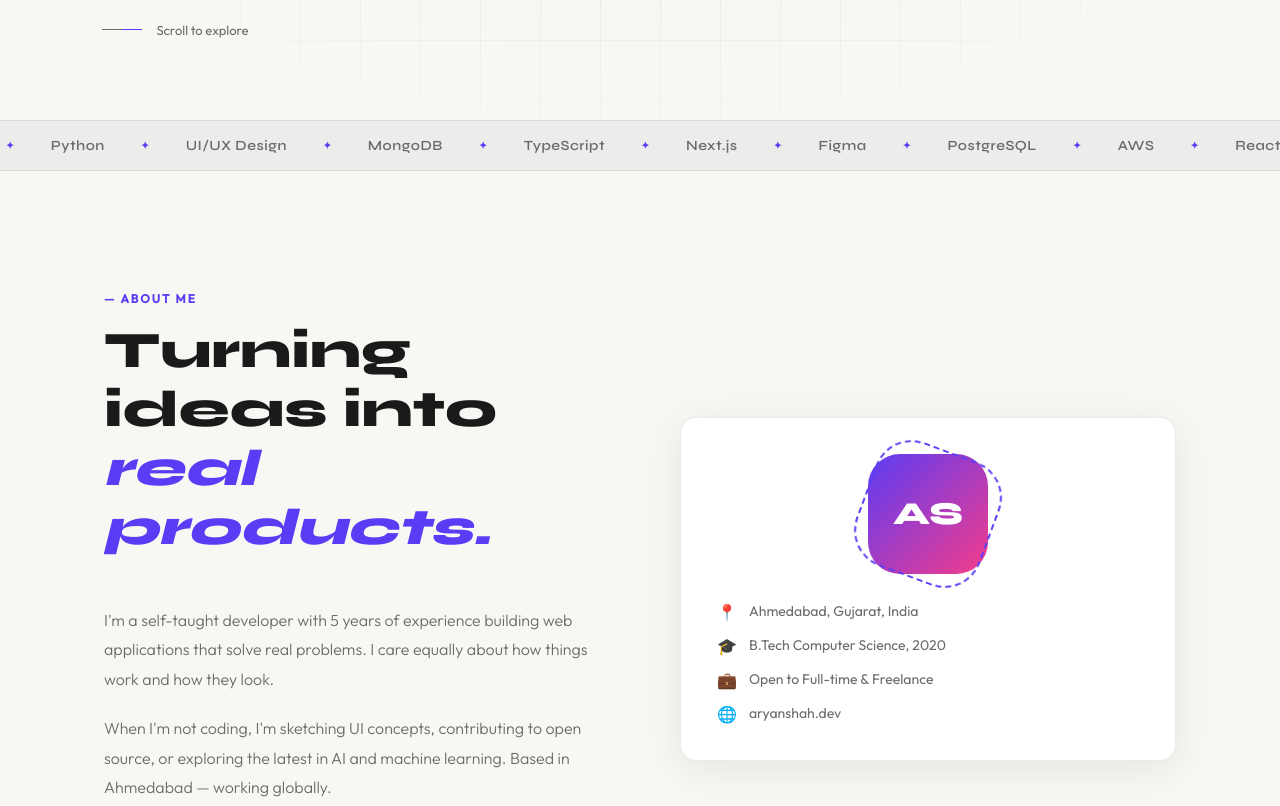
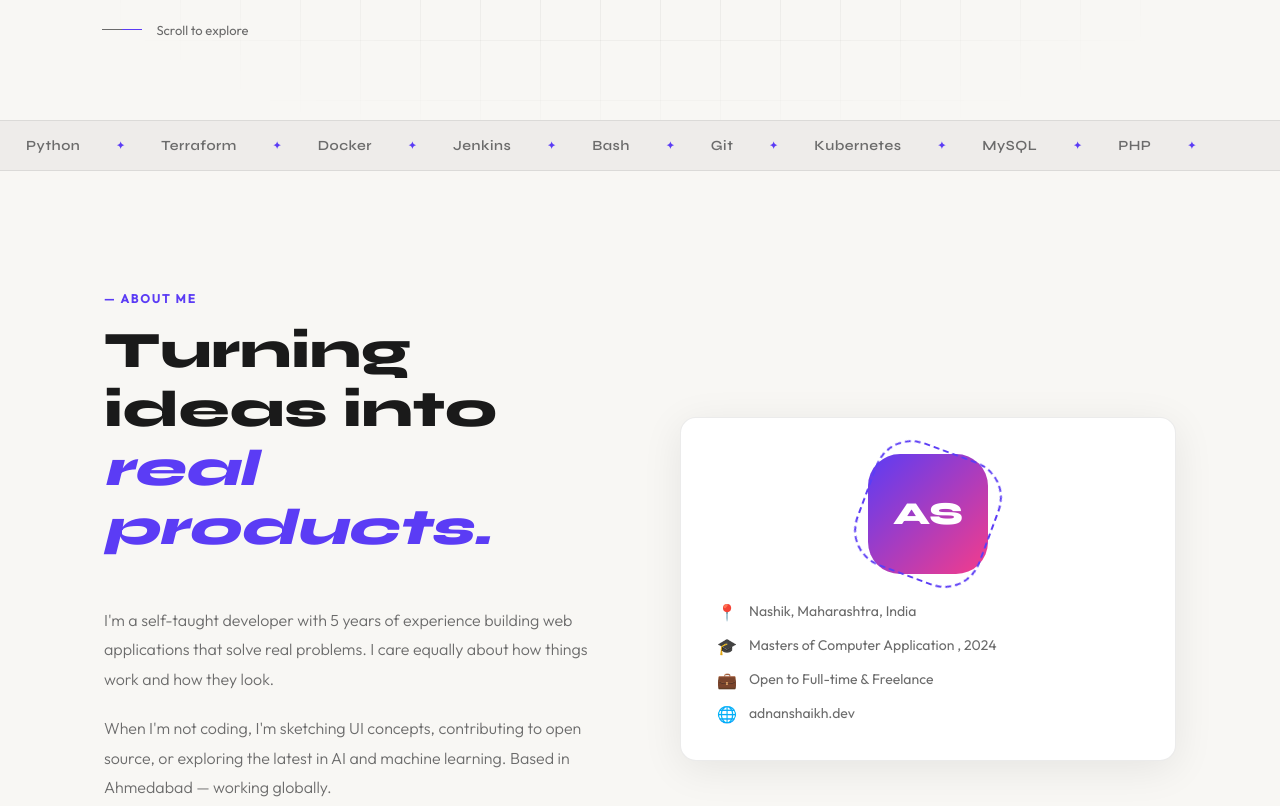
Before and after one commit to adnan-shaikh09/portfolio-github-actions-s3, a plain HTML site: page index.html in a window 1280 px wide. Shown: the part 680-1486 px from the top of the page. Drawn offline with Linux system fonts and the light colour scheme.

Commit message:
Updated code in index.html

```diff
--- a/index.html
+++ b/index.html
@@ -4,7 +4,7 @@
   <meta charset="UTF-8" />
   <meta name="viewport" content="width=device-width, initial-scale=1.0" />
   <meta name="description" content="Aryan Shah — Full Stack Developer & UI/UX Designer based in Ahmedabad." />
-  <title>Aryan Shah — Developer & Designer</title>
+  <title>Adnan Shaikh DevOps Engineer</title>
   <link rel="stylesheet" href="style.css" />
   <link href="https://fonts.googleapis.com/css2?family=Syne:wght@400;500;600;700;800&family=Outfit:wght@300;400;500&display=swap" rel="stylesheet" />
 </head>
@@ -79,7 +79,7 @@
         <div class="hcard-top">
           <div class="hcard-avatar">AS</div>
           <div class="hcard-info">
-            <strong>Chanda Sirvi</strong>
+            <strong>Adnan Shaikh</strong>
             <span>Full Stack Dev</span>
           </div>
           <div class="hcard-badge">✦ Open</div>
@@ -103,26 +103,17 @@
   <div class="marquee-section">
     <div class="marquee-track">
       <div class="marquee-inner">
-        <span>React</span><span class="mx">✦</span>
-        <span>Node.js</span><span class="mx">✦</span>
+        <span>AWS</span><span class="mx">✦</span>
+        <span>Linux</span><span class="mx">✦</span>
         <span>Python</span><span class="mx">✦</span>
-        <span>UI/UX Design</span><span class="mx">✦</span>
-        <span>MongoDB</span><span class="mx">✦</span>
-        <span>TypeScript</span><span class="mx">✦</span>
-        <span>Next.js</span><span class="mx">✦</span>
-        <span>Figma</span><span class="mx">✦</span>
-        <span>PostgreSQL</span><span class="mx">✦</span>
-        <span>AWS</span><span class="mx">✦</span>
-        <span>React</span><span class="mx">✦</span>
-        <span>Node.js</span><span class="mx">✦</span>
-        <span>Python</span><span class="mx">✦</span>
-        <span>UI/UX Design</span><span class="mx">✦</span>
-        <span>MongoDB</span><span class="mx">✦</span>
-        <span>TypeScript</span><span class="mx">✦</span>
-        <span>Next.js</span><span class="mx">✦</span>
-        <span>Figma</span><span class="mx">✦</span>
-        <span>PostgreSQL</span><span class="mx">✦</span>
-        <span>AWS</span><span class="mx">✦</span>
+        <span>Terraform</span><span class="mx">✦</span>
+        <span>Docker</span><span class="mx">✦</span>
+        <span>Jenkins</span><span class="mx">✦</span>
+        <span>Bash</span><span class="mx">✦</span>
+        <span>Git</span><span class="mx">✦</span>
+        <span>Kubernetes</span><span class="mx">✦</span>
+        <span>MySQL</span><span class="mx">✦</span>
+        <span>PHP</span><span class="mx">✦</span>
       </div>
     </div>
   </div>
@@ -155,11 +146,11 @@
             <div class="about-facts">
               <div class="fact-item">
                 <span class="fact-icon">📍</span>
-                <span>Ahmedabad, Gujarat, India</span>
+                <span>Nashik, Maharashtra, India</span>
               </div>
               <div class="fact-item">
                 <span class="fact-icon">🎓</span>
-                <span>B.Tech Computer Science, 2020</span>
+                <span>Masters of Computer Application , 2024</span>
               </div>
               <div class="fact-item">
                 <span class="fact-icon">💼</span>
@@ -167,7 +158,7 @@
               </div>
               <div class="fact-item">
                 <span class="fact-icon">🌐</span>
-                <span>aryanshah.dev</span>
+                <span>adnanshaikh.dev</span>
               </div>
             </div>
           </div>
@@ -269,11 +260,11 @@
           <div class="contact-links reveal">
             <a href="mailto:aryan@example.com" class="c-link">
               <span class="c-link-icon">✉</span>
-              <span>aryan@example.com</span>
+              <span>adnan@example.com</span>
             </a>
             <a href="tel:+919876543210" class="c-link">
               <span class="c-link-icon">📞</span>
-              <span>+91 98765 43210</span>
+              <span>+91 9999999999</span>
             </a>
             <div class="social-row">
               <a href="https://github.com" target="_blank" class="social-icon" title="GitHub">GH</a>
@@ -341,8 +332,8 @@
         </div>
       </div>
       <div class="footer-bottom">
-        <p>© <span id="year"></span> Aryan Shah. All rights reserved.</p>
-        <p>Made with ♥ in Ahmedabad, India</p>
+        <p>© <span id="year"></span> Adnan Shaikh. All rights reserved.</p>
+        <p>Made with ♥ in Nashik, India</p>
       </div>
     </div>
   </footer>
```
